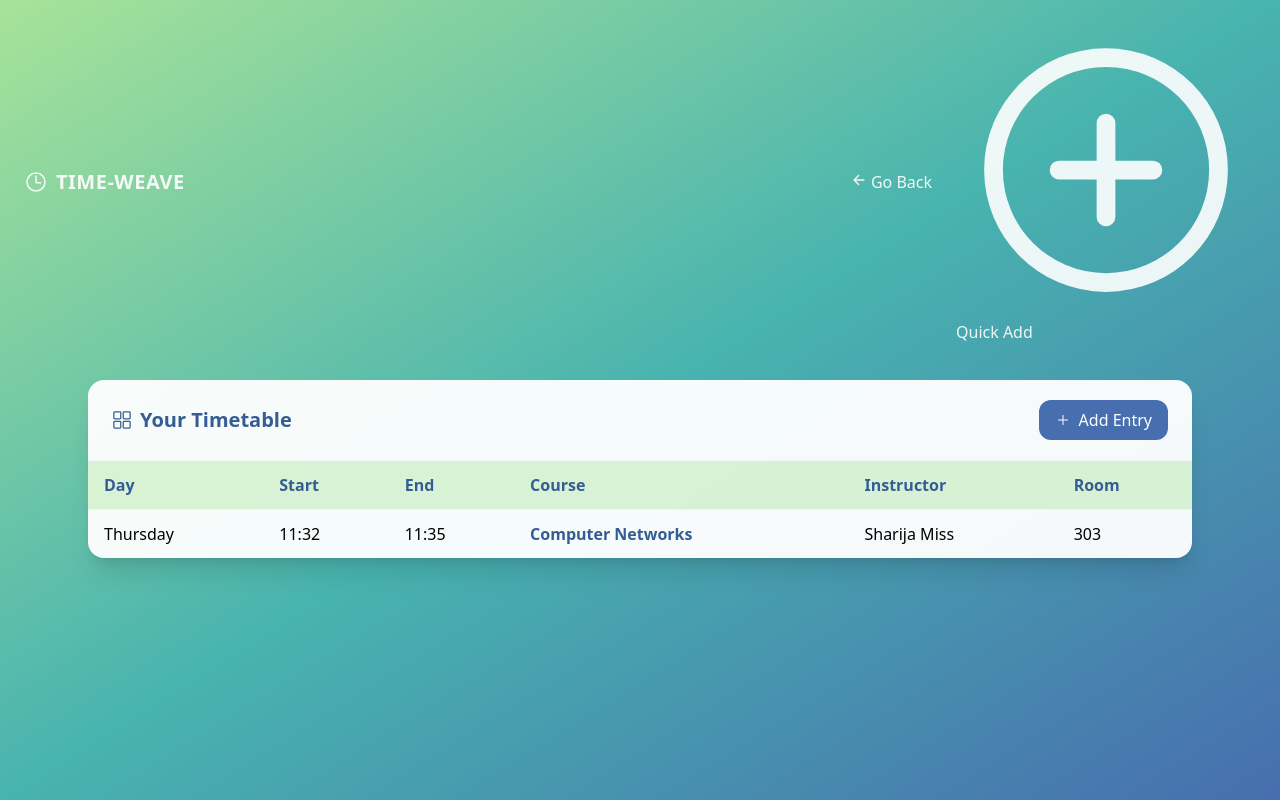
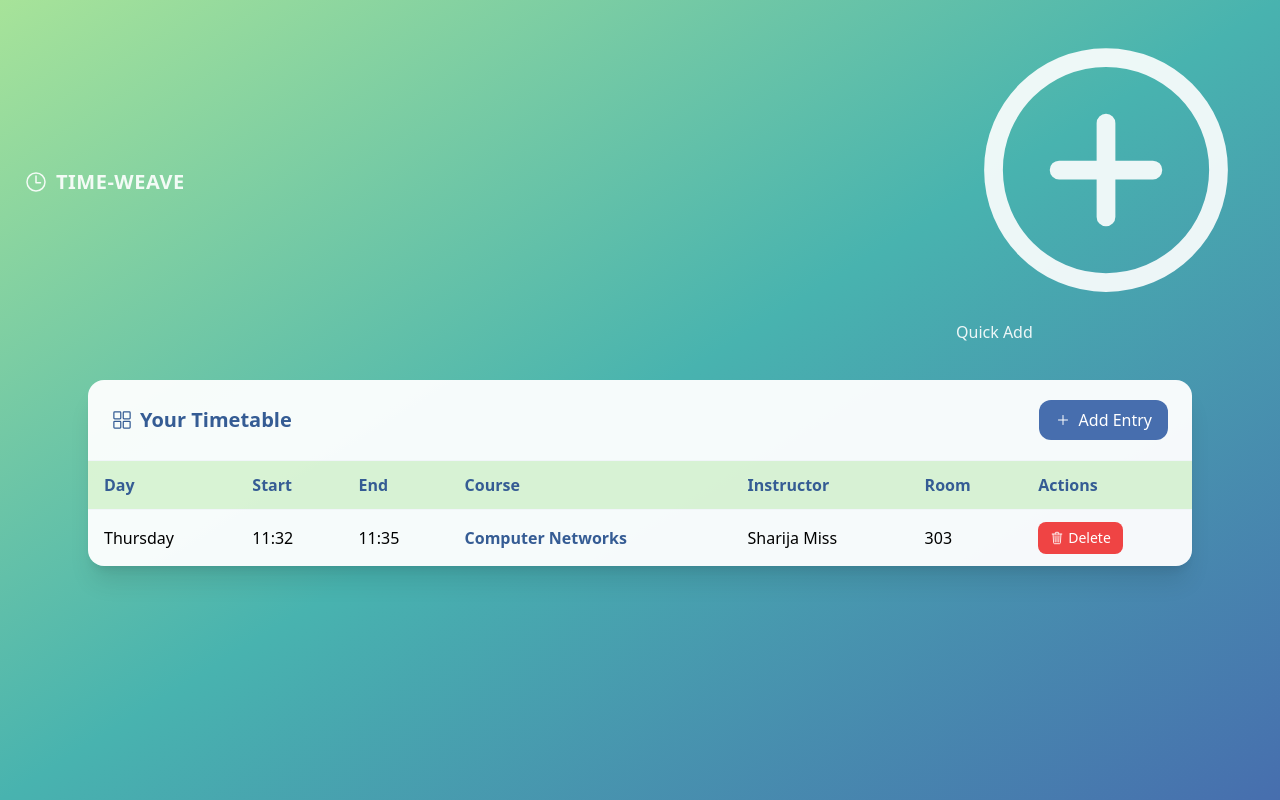
Before and after one commit to Alwin42/TIME-WEAVE, a Flask app: page /timetable in a window 1280 px wide. Run offline with Flask 3, Linux system fonts and the light colour scheme; data comes from the database, SQL or seed files in the repository; both versions use the stored data as it was after the commit; some libraries are stand-ins or nearby versions.

Commit message:
Delete option added

```diff
--- a/app.py
+++ b/app.py
@@ -1,6 +1,6 @@
 import os
 import sqlite3
-from flask import Flask, render_template, request, redirect, url_for, flash, g
+from flask import Flask, render_template, request, redirect, url_for, flash, g, abort
 
 app = Flask(__name__)
 app.config['SECRET_KEY'] = 'dev-secret-key'  # replace in production
@@ -36,6 +36,12 @@ def init_db():
         )
     """)
     db.commit()
+
+
+def get_entry(entry_id: int):
+    db = get_db()
+    row = db.execute("SELECT * FROM entries WHERE id = ?", (entry_id,)).fetchone()
+    return row
 
 
 @app.route("/")
@@ -75,6 +81,52 @@ def timetable():
     return render_template("timetable.html", entries=rows)
 
 
+# Edit entry (GET shows form, POST updates)
+@app.route("/entry/<int:entry_id>/edit", methods=["GET", "POST"])
+def edit_entry(entry_id):
+    entry = get_entry(entry_id)
+    if entry is None:
+        abort(404)
+
+    if request.method == "POST":
+        course = request.form.get("course", "").strip()
+        instructor = request.form.get("instructor", "").strip()
+        room = request.form.get("room", "").strip()
+        day = request.form.get("day", "").strip()
+        start_time = request.form.get("start_time", "").strip()
+        end_time = request.form.get("end_time", "").strip()
+
+        if not all([course, instructor, room, day, start_time, end_time]):
+            flash("Please fill out all fields.", "error")
+            return redirect(url_for("edit_entry", entry_id=entry_id))
+
+        db = get_db()
+        db.execute("""
+            UPDATE entries
+            SET course = ?, instructor = ?, room = ?, day = ?, start_time = ?, end_time = ?
+            WHERE id = ?
+        """, (course, instructor, room, day, start_time, end_time, entry_id))
+        db.commit()
+        flash("Entry updated.", "success")
+        return redirect(url_for("timetable"))
+
+    return render_template("edit_entry.html", entry=entry)
+
+
+# Delete entry (POST only)
+@app.post("/entry/<int:entry_id>/delete")
+def delete_entry(entry_id):
+    entry = get_entry(entry_id)
+    if entry is None:
+        abort(404)
+
+    db = get_db()
+    db.execute("DELETE FROM entries WHERE id = ?", (entry_id,))
+    db.commit()
+    flash("Entry deleted.", "success")
+    return redirect(url_for("timetable"))
+
+
 if __name__ == "__main__":
     # Initialize the database once at startup (Flask 3.x compatible)
     with app.app_context():
--- a/templates/timetable.html
+++ b/templates/timetable.html
@@ -14,14 +14,9 @@
       <span class="text-xl tracking-wide font-extrabold">TIME-WEAVE</span>
     </a>
     <div class="hidden sm:flex items-center gap-6">
-        <a href="{{ url_for('index') }}" class="hover:text-white">
-        <ion-icon name="arrow-back-outline"></ion-icon>
-        Go Back
-      </a>
       <a href="{{ url_for('index') }}#quick-add" class="hover:text-white">
         <ion-icon class="inline" name="add-circle-outline"></ion-icon> Quick Add
       </a>
-
     </div>
   </nav>
 
@@ -53,7 +48,6 @@
         <a href="{{ url_for('index') }}#quick-add" class="inline-flex items-center gap-2 rounded-xl bg-[#476EAE] text-white px-4 py-2 hover:bg-[#355c94] transition">
           <ion-icon name="add-outline"></ion-icon> Add Entry
         </a>
-
       </div>
 
       <div class="overflow-x-auto">
@@ -66,6 +60,7 @@
               <th class="px-4 py-3">Course</th>
               <th class="px-4 py-3">Instructor</th>
               <th class="px-4 py-3">Room</th>
+              <th class="px-4 py-3">Actions</th>
             </tr>
           </thead>
           <tbody>
@@ -78,11 +73,23 @@
                 <td class="px-4 py-3 font-semibold text-[#355c94]">{{ e['course'] }}</td>
                 <td class="px-4 py-3">{{ e['instructor'] }}</td>
                 <td class="px-4 py-3">{{ e['room'] }}</td>
+                <td class="px-4 py-3">
+                    <div class="flex flex-wrap items-center gap-2">
+
+                        <form method="POST"
+                            action="{{ url_for('delete_entry', entry_id=e['id']) }}">
+                        <button type="submit"
+                                class="inline-flex items-center gap-1 rounded-lg bg-red-500 text-white px-3 py-1.5 text-sm hover:bg-red-600 transition">
+                            <ion-icon name="trash-outline"></ion-icon> Delete
+                        </button>
+                        </form>
+                    </div>
+                </td>
               </tr>
               {% endfor %}
             {% else %}
               <tr>
-                <td colspan="6" class="px-4 py-6 text-slate-500">
+                <td colspan="7" class="px-4 py-6 text-slate-500">
                   <div class="flex items-center gap-2">
                     <ion-icon name="information-circle-outline" class="text-xl"></ion-icon>
                     No entries yet. Use Quick Add to create your first class.
```
Also changed, not shown: timeweave.db.
